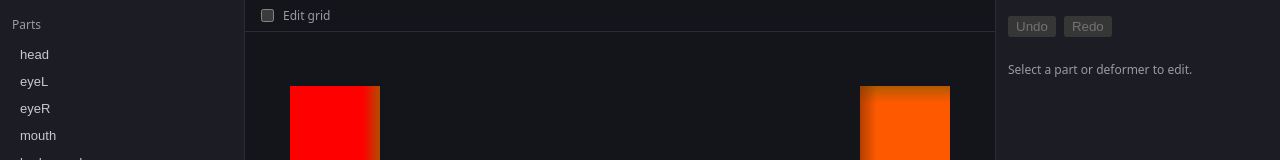
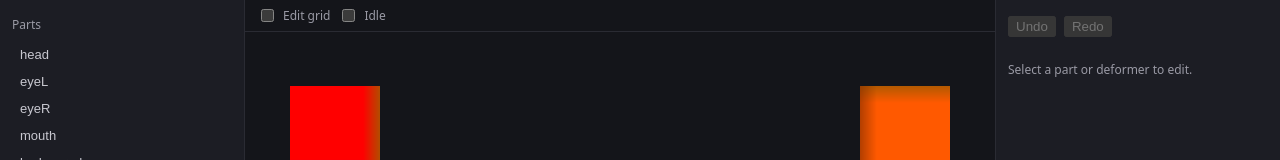
Before and after one commit to zeikar/iki, a React (Vite) app in the folder examples/editor/: page / in a window 1280 px wide. Shown: the top 160 px of the page. Built offline with nearby package versions, Linux system fonts and the light colour scheme.

Commit message:
feat(editor): idle-motion preview toggle (off by default), pose-safe

```diff
--- a/examples/editor/src/Preview.tsx
+++ b/examples/editor/src/Preview.tsx
@@ -1,8 +1,19 @@
-import { IkiPlayer } from "@iki/engine";
-import { useEffect, useRef, type MutableRefObject } from "react";
+import { IkiPlayer, IdleMotion } from "@iki/engine";
+import { StandardParameter } from "@iki/format";
+import { useEffect, useRef, useState, type MutableRefObject } from "react";
 
 import { GridOverlay } from "./GridOverlay";
 import { useEditorStore } from "./store";
+
+// The five "life" parameters the idle driver writes. Restore touches only ids
+// the loaded model actually declares.
+const IDLE_PARAM_IDS = [
+  StandardParameter.EyeOpenLeft,
+  StandardParameter.EyeOpenRight,
+  StandardParameter.Breath,
+  StandardParameter.EyeballX,
+  StandardParameter.EyeballY,
+] as const;
 
 interface PreviewProps {
   playerRef: MutableRefObject<IkiPlayer | null>;
@@ -18,6 +29,9 @@ export function Preview({ playerRef }: PreviewProps) {
   const canvasRef = useRef<HTMLCanvasElement>(null);
   const gridEditMode = useEditorStore((s) => s.gridEditMode);
   const setGridEditMode = useEditorStore((s) => s.setGridEditMode);
+  // Idle is ephemeral PREVIEW state — never the store. It drives the player
+  // directly and must leave authoring `params` untouched.
+  const [idleOn, setIdleOn] = useState(false);
 
   useEffect(() => {
     // Exactly ONE player per effect run, destroyed in this run's cleanup.
@@ -34,6 +48,39 @@ export function Preview({ playerRef }: PreviewProps) {
       if (playerRef.current === player) playerRef.current = null;
     };
   }, [playerRef]);
+
+  // Entering grid-edit forces idle off — grid dragging needs a stable pose.
+  useEffect(() => {
+    if (gridEditMode) setIdleOn(false);
+  }, [gridEditMode]);
+
+  // Idle loop, owned entirely by the preview. Never writes the store: the loop
+  // calls `player.setParameter` directly, and cleanup restores the authored
+  // pose by reading `params` imperatively (no `params` subscription so slider
+  // edits don't re-arm this effect).
+  useEffect(() => {
+    const player = playerRef.current;
+    if (!idleOn || gridEditMode || !player) return;
+
+    const idle = new IdleMotion(player.setParameter.bind(player));
+    let frame = requestAnimationFrame(function tick() {
+      idle.update(performance.now());
+      frame = requestAnimationFrame(tick);
+    });
+
+    return () => {
+      cancelAnimationFrame(frame);
+      // Restore the authored pose on the SAME player the loop drove. Only touch
+      // ids the loaded model declares — never `.default` on an absent descriptor.
+      const descriptors = new Map(player.getParameters().map((p) => [p.id, p]));
+      const { params } = useEditorStore.getState();
+      for (const id of IDLE_PARAM_IDS) {
+        if (descriptors.has(id)) {
+          player.setParameter(id, params[id] ?? descriptors.get(id)!.default);
+        }
+      }
+    };
+  }, [idleOn, gridEditMode, playerRef]);
 
   return (
     <main
@@ -69,6 +116,22 @@ export function Preview({ playerRef }: PreviewProps) {
             onChange={(e) => setGridEditMode(e.currentTarget.checked)}
           />
           <span style={{ fontSize: 12, color: "#9a9aa5" }}>Edit grid</span>
+        </label>
+        <label
+          style={{
+            display: "flex",
+            alignItems: "center",
+            gap: 6,
+            cursor: "pointer",
+          }}
+        >
+          <input
+            type="checkbox"
+            checked={idleOn}
+            disabled={gridEditMode}
+            onChange={(e) => setIdleOn(e.currentTarget.checked)}
+          />
+          <span style={{ fontSize: 12, color: "#9a9aa5" }}>Idle</span>
         </label>
       </div>
 
```
